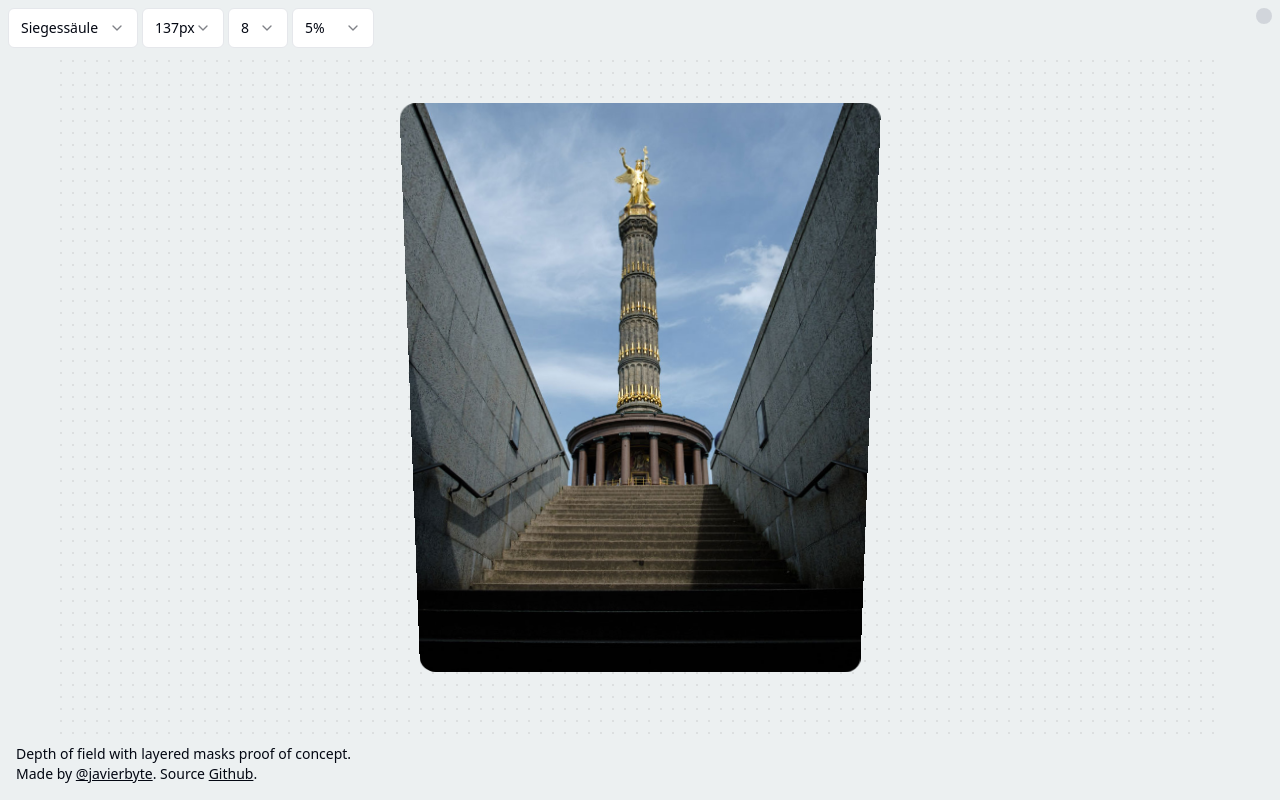
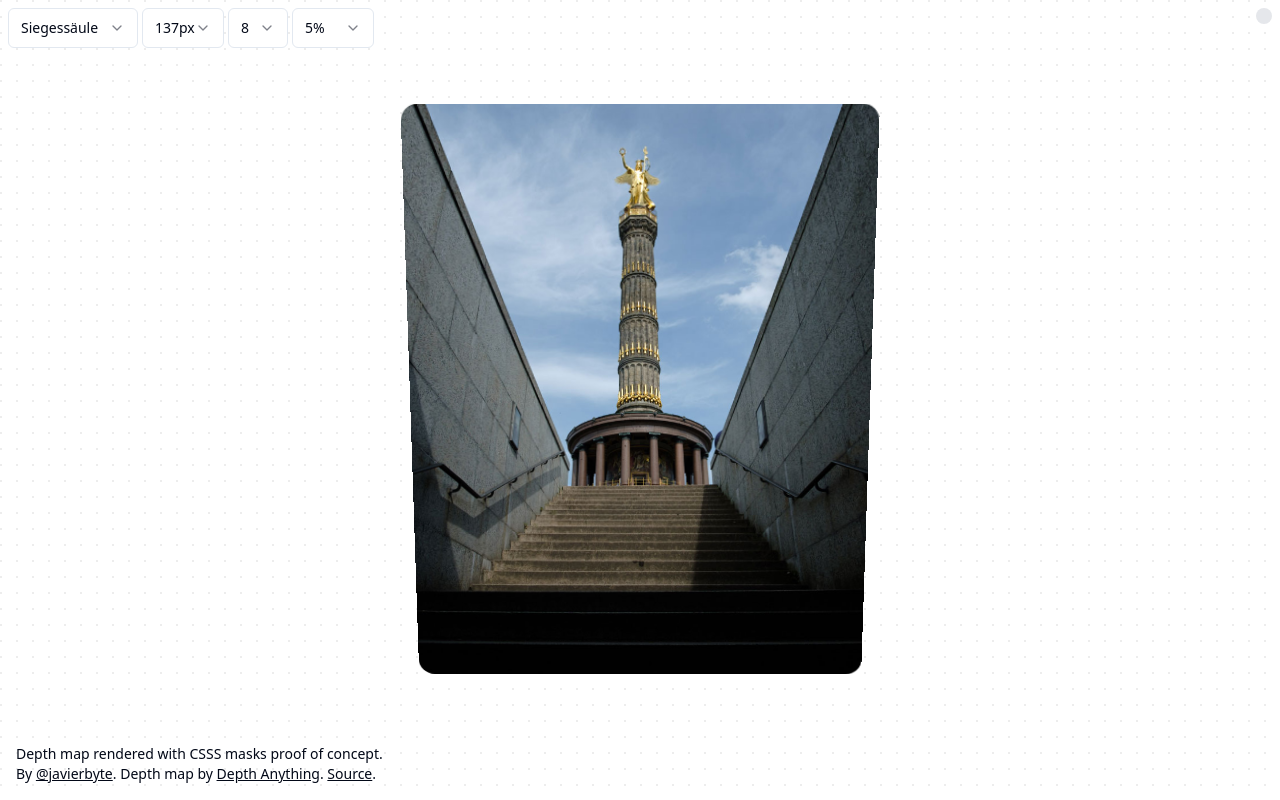
Before and after one commit to javierbyte/depth-of-field, a Next.js app: page / in a window 1280 px wide. Built offline with nearby package versions, Linux system fonts and the light colour scheme.

Commit message:
New colors

```diff
--- a/app/globals.css
+++ b/app/globals.css
@@ -5,64 +5,56 @@
 @layer base {
   :root {
     --background: 0 0% 100%;
-    --foreground: 224 71.4% 4.1%;
+    --foreground: 222.2 84% 4.9%;
 
     --card: 0 0% 100%;
-    --card-foreground: 224 71.4% 4.1%;
+    --card-foreground: 222.2 84% 4.9%;
 
     --popover: 0 0% 100%;
-    --popover-foreground: 224 71.4% 4.1%;
+    --popover-foreground: 222.2 84% 4.9%;
 
-    --primary: 220.9 39.3% 11%;
-    --primary-foreground: 210 20% 98%;
+    --primary: 222.2 47.4% 11.2%;
+    --primary-foreground: 210 40% 98%;
 
-    --secondary: 220 14.3% 95.9%;
-    --secondary-foreground: 220.9 39.3% 11%;
+    --secondary: 210 40% 96.1%;
+    --secondary-foreground: 222.2 47.4% 11.2%;
 
-    --muted: 220 14.3% 95.9%;
-    --muted-foreground: 220 8.9% 46.1%;
+    --muted: 210 40% 96.1%;
+    --muted-foreground: 215.4 16.3% 46.9%;
 
-    --accent: 220 14.3% 95.9%;
-    --accent-foreground: 220.9 39.3% 11%;
+    --accent: 210 40% 96.1%;
+    --accent-foreground: 222.2 47.4% 11.2%;
 
     --destructive: 0 84.2% 60.2%;
-    --destructive-foreground: 210 20% 98%;
+    --destructive-foreground: 210 40% 98%;
 
-    --border: 220 13% 91%;
-    --input: 220 13% 91%;
-    --ring: 224 71.4% 4.1%;
+    --border: 214.3 31.8% 91.4%;
+    --input: 214.3 31.8% 91.4%;
+    --ring: 222.2 84% 4.9%;
 
     --radius: 0.5rem;
   }
 
   .dark {
-    --background: 224 71.4% 4.1%;
-    --foreground: 210 20% 98%;
-
-    --card: 224 71.4% 4.1%;
-    --card-foreground: 210 20% 98%;
-
-    --popover: 224 71.4% 4.1%;
-    --popover-foreground: 210 20% 98%;
-
-    --primary: 210 20% 98%;
-    --primary-foreground: 220.9 39.3% 11%;
-
-    --secondary: 215 27.9% 16.9%;
-    --secondary-foreground: 210 20% 98%;
-
-    --muted: 215 27.9% 16.9%;
-    --muted-foreground: 217.9 10.6% 64.9%;
-
-    --accent: 215 27.9% 16.9%;
-    --accent-foreground: 210 20% 98%;
-
+    --background: 240 10% 3.9%;
+    --foreground: 0 0% 98%;
+    --card: 240 10% 3.9%;
+    --card-foreground: 0 0% 98%;
+    --popover: 240 10% 3.9%;
+    --popover-foreground: 0 0% 98%;
+    --primary: 0 0% 98%;
+    --primary-foreground: 240 5.9% 10%;
+    --secondary: 240 3.7% 15.9%;
+    --secondary-foreground: 0 0% 98%;
+    --muted: 240 3.7% 15.9%;
+    --muted-foreground: 240 5% 64.9%;
+    --accent: 240 3.7% 15.9%;
+    --accent-foreground: 0 0% 98%;
     --destructive: 0 62.8% 30.6%;
-    --destructive-foreground: 210 20% 98%;
-
-    --border: 215 27.9% 16.9%;
-    --input: 215 27.9% 16.9%;
-    --ring: 216 12.2% 83.9%;
+    --destructive-foreground: 0 85.7% 97.3%;
+    --border: 240 3.7% 15.9%;
+    --input: 240 3.7% 15.9%;
+    --ring: 240 4.9% 83.9%;
   }
 }
 
@@ -77,8 +69,8 @@
 
 body {
   height: 100dvh;
-  box-shadow: inset #ecf0f1 0 0 0 60px;
-  background: url(/bg.svg) repeat #ecf0f1;
+  background-image: url(/bg.svg);
+  background-repeat: repeat;
   overflow: hidden;
 }
 
--- a/app/lib/data.ts
+++ b/app/lib/data.ts
@@ -26,14 +26,14 @@ export const photos = {
     },
   },
 
-  ML: {
-    src: "/3d/ml_400.jpg",
-    depthSrc: "/3d/ml-depth_400.jpg",
-    focus: {
-      x: -0.024,
-      y: 0.057,
-    },
-  },
+  // ML: {
+  //   src: "/3d/ml_400.jpg",
+  //   depthSrc: "/3d/ml-depth_400.jpg",
+  //   focus: {
+  //     x: -0.024,
+  //     y: 0.057,
+  //   },
+  // },
 
   Dotonbori: {
     src: "/3d/osaka_400.jpg",
--- a/app/page.tsx
+++ b/app/page.tsx
@@ -32,8 +32,8 @@ const VOLUME_SCALE = new Array(9).fill(0).map((_, i) => {
 const DEFAULT_VOLUME = VOLUME_SCALE[4];
 const DEFAULT_PHOTO = "Siegessäule";
 
-const LOCK_CURSOR_TIME = 64;
-const SNAP_TIME = 500;
+const LOCK_CURSOR_TIME = 128;
+const SNAP_TIME = 650;
 
 export default function Home() {
   const dataRef = useRef({
@@ -182,7 +182,7 @@ export default function Home() {
         targetLayerSeparation - data.renderLayerSeparation
       );
       if (
-        checkTotalDiff < 0.001 &&
+        checkTotalDiff < 0.01 &&
         checkLayerDiff < 0.1 &&
         !data.forceRender &&
         !data.focusing
@@ -362,23 +362,14 @@ export default function Home() {
           </SelectContent>
         </Select>
       </div>
-      <div className="fixed bottom-4 left-4 text-sm">
-        Depth of field with layered masks proof of concept.
-        <br />
-        {"Made by "}
-        <a className="underline" href="https://twitter.com/javierbyte">
-          @javierbyte
-        </a>
-        {". Source "}
-        <a
-          className="underline"
-          href="https://github.com/javierbyte/depth-of-field"
-        >
-          Github
-        </a>
-        .
-      </div>
+      <SidebarLayer layers={photoDepthMap} />
+      <Footer />
+    </>
+  );
+}
 
+function SidebarLayer({ layers }: { layers: string[] }) {
+  return (
     <div
       className="hidden lg:block fixed h-dvh"
       style={{
@@ -386,17 +377,18 @@ export default function Home() {
         overflowX: "hidden",
         top: 0,
         right: 0,
-          backgroundColor: "#ecf0f1",
       }}
     >
-        <div className="flex flex-col gap-2 p-2 rounded-3xl bg-gray-300 m-2">
-          {photoDepthMap.map((layer, i) => (
+      <div className="flex flex-col gap-2 p-2 rounded-3xl m-2 bg-gray-200">
+        {layers.map((layer, i) => (
           <img
             key={i}
             id={`image-${i}`}
             alt=""
-              className="rounded-2xl bg-gray-400 block"
+            className="rounded-2xl block bg-gray-400"
             style={{
+              backgroundImage: `url("/checkers.svg")`,
+              backgroundRepeat: `repeat`,
               width: 80 * 2,
               height: 100 * 2,
             }}
@@ -405,6 +397,30 @@ export default function Home() {
         ))}
       </div>
     </div>
-    </>
   );
 }
+
+function Footer() {
+  return (
+    <div className="fixed bottom-4 left-4 text-sm">
+      Depth map rendered with CSSS masks proof of concept.
+      <br />
+      {"By "}
+      <a className="underline" href="https://twitter.com/javierbyte">
+        @javierbyte
+      </a>
+      {". Depth map by "}
+      <a className="underline" href="https://depth-anything-v2.github.io/">
+        Depth Anything
+      </a>
+      {". "}
+      <a
+        className="underline"
+        href="https://github.com/javierbyte/depth-of-field"
+      >
+        Source
+      </a>
+      {"."}
+    </div>
+  );
+}
```
Also changed, not shown: public/bg.svg, public/checkers.svg (added). Lines whose indentation alone changed are shown as unchanged.
